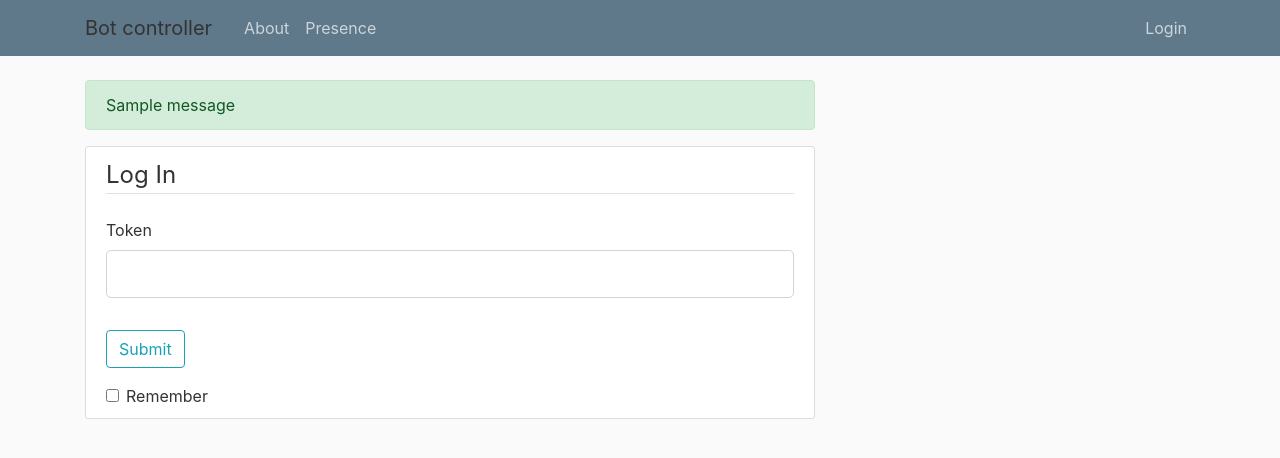
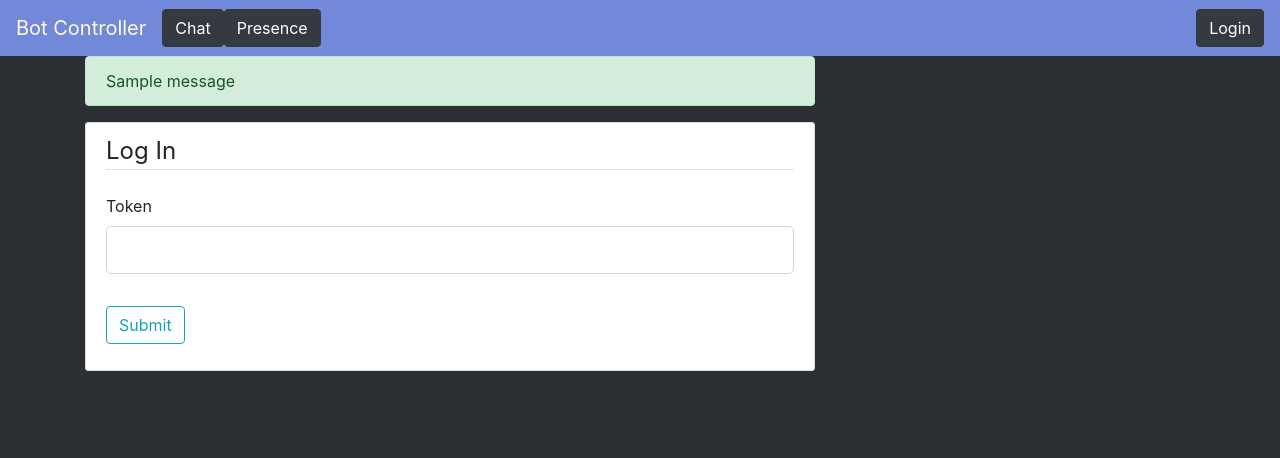
Before and after one commit to charkikfir/Bot-Controller, a Python web app: template webcontroller/templates/login.html in a window 1280 px wide. Shown: the top 458 px of the page. Run offline with Jinja, Linux system fonts and the light colour scheme; the template is opened without the code that fills it: most values are stand-ins (such as "Sample title", 1, 10 or a date in 2020); one stand-in notice (Sample message) is shown; form fields are guessed from the names that the template uses; some libraries are stand-ins or nearby versions.

Commit message:
Started on Chat

```diff
--- a/bot.py
+++ b/bot.py
@@ -42,8 +42,9 @@ class MyBot(commands.Bot):
         await self.logout()
 
     async def on_give_guilds(self):  # Pipe command
-        self.con.send([[g.name, g.id] for g in self.guilds])
-        # self.con.send(self.guilds)
+        self.con.send([{"id": g.id,
+                        "name": g.name,
+                        "url": f"{'https://pmcvariety.files.wordpress.com/2018/05/discord-logo.jpg?' if not str(g.icon_url) else str(g.icon_url)}"} for g in self.guilds])
 
     async def on_give_channels(self, g_id):  # Pipe command
         guild = self.get_guild(g_id)
--- a/webcontroller/static/main.css
+++ b/webcontroller/static/main.css
@@ -1,9 +1,17 @@
 
-body {
+/* body {
   background: #fafafa;
   color: #333333;
   margin-top: 5rem;
+} */
+body {
+  background-color: #2C2F33;
 }
+.navbar-custom {
+			color:cornsilk;
+			background-color:#7289DA
+}
+
 
 h1, h2, h3, h4, h5, h6 {
   color: #444444;
@@ -32,6 +40,7 @@ h1, h2, h3, h4, h5, h6 {
   border-radius: 3px;
   margin-bottom: 20px;
 }
+
 
 .article-title {
   color: #444444;
--- a/webcontroller/templates/layout.html
+++ b/webcontroller/templates/layout.html
@@ -5,47 +5,40 @@
     <!-- Required meta tags -->
     <meta charset="utf-8">
     <meta name="viewport" content="width=device-width, initial-scale=1, shrink-to-fit=no">
+    <meta http-equiv="X-UA-Compatible" content="ie=edge">
 
     <!-- Bootstrap CSS -->
     <link rel="stylesheet" href="https://stackpath.bootstrapcdn.com/bootstrap/4.3.1/css/bootstrap.min.css" integrity="sha384-ggOyR0iXCbMQv3Xipma34MD+dH/1fQ784/j6cY/iJTQUOhcWr7x9JvoRxT2MZw1T" crossorigin="anonymous">
 
     <link rel="stylesheet" type="text/css" href="{{ url_for('static', filename='main.css') }}">
 
-    <meta charset="UTF-8">
-    <meta name="viewport" content="width=device-width, initial-scale=1.0">
-    <meta http-equiv="X-UA-Compatible" content="ie=edge">
+
     {% if title %}
         <title> {{ title }} </title>
     {% else %}
-        <title> Quart blog </title>
+        <title> Bot Controller </title>
     {% endif %}
 
 </head>
 <body>
     <header class="site-header">
-        <nav class="navbar navbar-expand-md navbar-dark bg-steel fixed-top">
-            <div class="container">
-                <a class="navbar-brand mr-4"> Bot controller </a>
-                <button class="navbar-toggler" type="button" data-toggle="collapse" data-target="#navbarToggle"
-                    aria-controls="navbarToggle" aria-expanded="false" aria-label="Toggle navigation">
-                    <span class="navbar-toggler-icon"></span>
-                </button>
-                <div class="collapse navbar-collapse" id="navbarToggle">
-                    <div class="navbar-nav mr-auto">
-                        <a class="nav-item nav-link" href="{{ url_for('about') }}"> About </a>
-                        <a class="nav-item nav-link" href="{{ url_for('presence') }}"> Presence </a>
-                    </div>
-                    <!-- Navbar Right Side -->
-                    <div class="navbar-nav">
-                        {% if current_user.is_authenticated %}
-                            <a class="nav-item nav-link" href="{{ url_for('logout') }}"> Logout </a>
-                        {% else %}
-                            <a class="nav-item nav-link" href="{{ url_for('login') }}"> Login </a>
-                        {% endif %}
-                    </div>
-                </div>
+        <div class="navbar navbar-inverse navbar-expand-md navbar-fixed-top navbar-custom">
+            <a class="navbar-brand"> Bot Controller </a>
+
+            <a href="{{ url_for("chat") }}" class="btn btn-dark"> Chat </a>
+            <a href="{{ url_for("presence") }}" class="btn btn-dark"> Presence </a>
+
+            <div class="collapse navbar-collapse" id="navbarTogglerDemo03">
+                    <ul class="navbar-nav mr-auto mt-2 mt-lg-0"></ul>
+                    <!-- <form class="form-inline my-2 my-lg-0"> -->
+                    {% if current_user.is_authenticated %}
+                        <a href="{{ url_for("logout") }}" class="btn btn-dark"> Logout </a>
+                    {% else %}
+                        <a href="{{ url_for("login") }}" class="btn btn-dark" > Login </a>
+                    {% endif %}
+                        <!-- </form> -->
             </div>
-        </nav>
+        </div>
     </header>
 
     <main role="main" class="container">
@@ -62,19 +55,6 @@
                 {% endwith %}
                 {% block content %}{% endblock %}
             </div>
-            <!-- <div class="col-md-4">
-                <div class="content-section">
-                    <h3>Our Sidebar</h3>
-                    <p class='text-muted'>You can put any information here you'd like.
-                        <ul class="list-group">
-                            <li class="list-group-item list-group-item-light">Latest Posts</li>
-                            <li class="list-group-item list-group-item-light">Announcements</li>
-                            <li class="list-group-item list-group-item-light">Calendars</li>
-                            <li class="list-group-item list-group-item-light">etc</li>
-                        </ul>
-                    </p>
-                </div>
-            </div> -->
         </div>
     </main>
 
--- a/webcontroller/templates/login.html
+++ b/webcontroller/templates/login.html
@@ -24,10 +24,10 @@
         <div class="form-group">
             {{ form.submit(class="btn btn-outline-info") }}
         </div>
-        <div class="form-check">
+        <!-- <div class="form-check"> <!--* Remember me box
             {{ form.remember(class="form-check-input")}}
             {{ form.remember.label(class="form-check-label")}}
-        </div>
+        </div> -->
     </form>
 </div>
 {% endblock content %}
--- a/webcontroller/templates/presence.html
+++ b/webcontroller/templates/presence.html
@@ -1,7 +1,7 @@
 {% extends "layout.html" %}
 
 {% block content %}
-    <!-- <div class="content-section"> -->
+    <div class="content-section">
         <form method="POST" action="">
             {{ form.hidden_tag() }}
             <fieldset class="form-group">
@@ -25,5 +25,5 @@
                 {{ form.submit(class="btn btn-outline-info") }}
             </div>
         </form>
-    <!-- </div> -->
+    </div>
 {% endblock content %}
```
Also changed, not shown: webcontroller/routes.py (+9 -2 lines), webcontroller/templates/chat.html (added, +10 -0 lines), webcontroller/templates/layout_old.html (added, +72 -0 lines).
